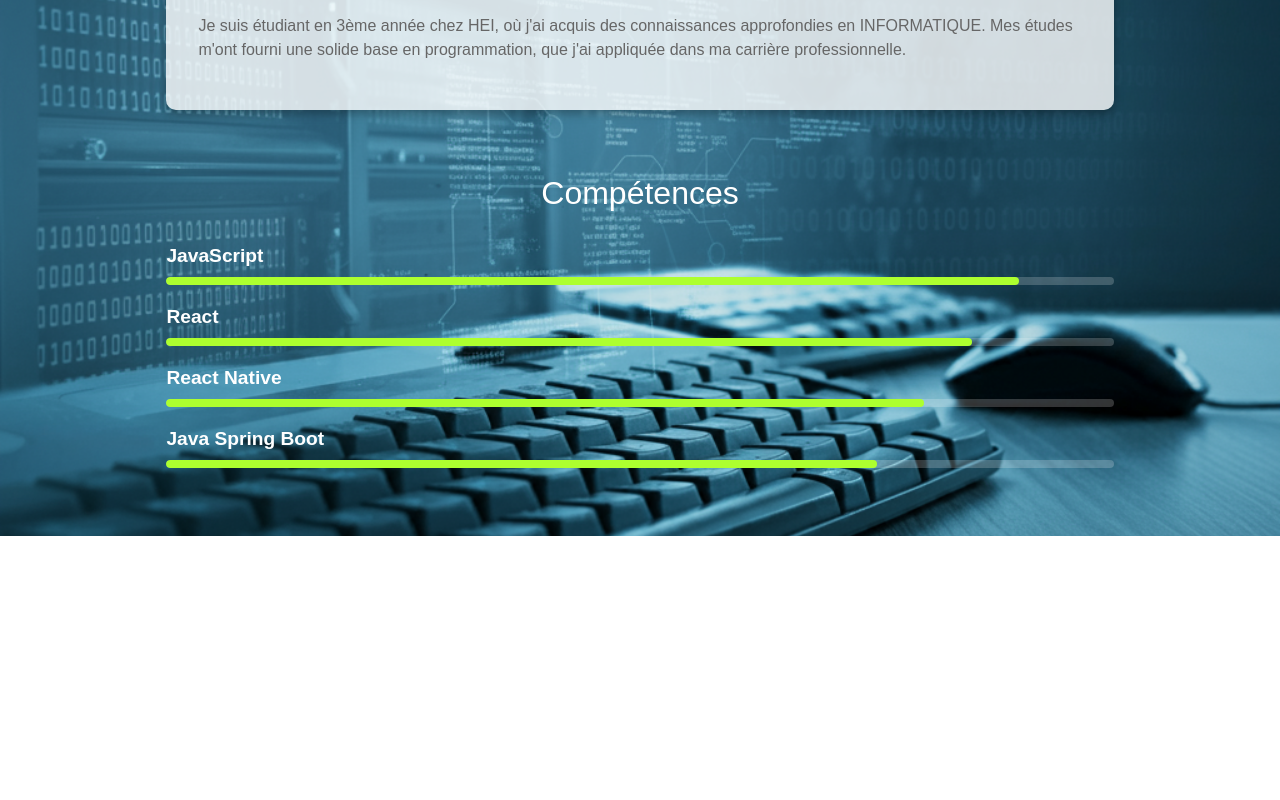
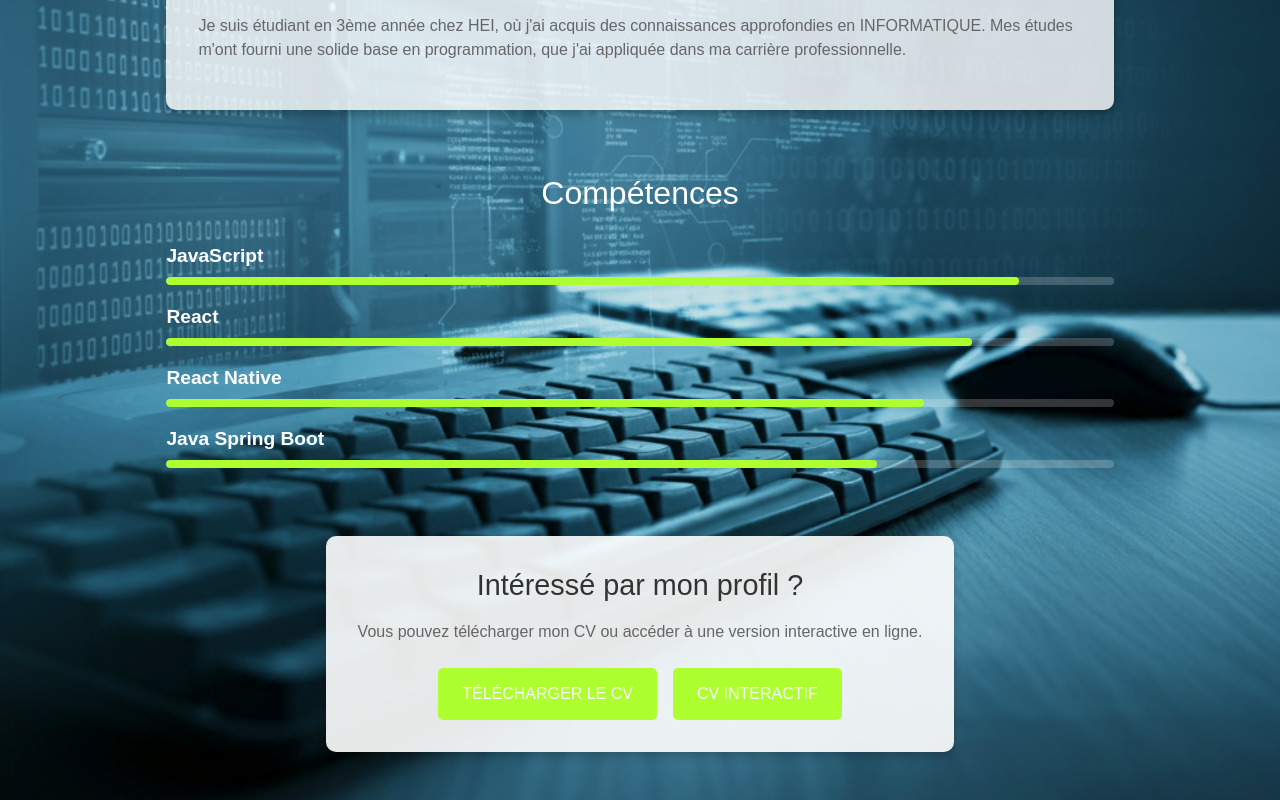
Before and after one commit to fetraandri/my-portfolio, a React (Create React App) app: page /about in a window 1280 px wide. Shown: the part 484-1284 px from the top of the page. Before the commit the page ends 1020 px from the top, so only its background shows below. Built offline with nearby package versions, Linux system fonts and the light colour scheme.

Commit message:
feat: add my curriculum vitae and cvinteractif pages

```diff
--- /dev/null
+++ b/src/components/DownloadCV.js
@@ -0,0 +1,25 @@
+import React from 'react';
+import './styles/DownloadCV.css';
+
+function DownloadCV() {
+  const handleDownload = () => {
+    window.open('https://drive.google.com/uc?export=download&id=12Qfr7of9UKfu-KQt-oMHYHaSe-Rs8siU', '_blank');
+  };
+
+  return (
+    <div className="cv-section">
+      <h3>Intéressé par mon profil ?</h3>
+      <p>Vous pouvez télécharger mon CV ou accéder à une version interactive en ligne.</p>
+      <div className="cv-buttons">
+        <button onClick={handleDownload} className="cv-button">
+          Télécharger le CV
+        </button>
+        <a href="/cv-interactif" className="cv-button-link">
+          CV Interactif
+        </a>
+      </div>
+    </div>
+  );
+}
+
+export default DownloadCV;
--- /dev/null
+++ b/src/components/styles/DownloadCV.css
@@ -0,0 +1,43 @@
+.cv-section {
+    text-align: center;
+    margin-top: 3rem;
+    padding: 2rem;
+    background: rgba(255, 255, 255, 0.9);
+    border-radius: 10px;
+    box-shadow: 0 4px 10px rgba(0, 0, 0, 0.2);
+  }
+
+  .cv-section h3 {
+    font-size: 1.8rem;
+    color: #333;
+    margin-bottom: 1rem;
+  }
+
+  .cv-section p {
+    font-size: 1rem;
+    color: #666;
+    margin-bottom: 1.5rem;
+  }
+
+  .cv-buttons {
+    display: flex;
+    gap: 1rem;
+    justify-content: center;
+  }
+
+  .cv-button, .cv-button-link {
+    background-color: greenyellow;
+    border: none;
+    padding: 0.8rem 1.5rem;
+    font-size: 1rem;
+    color: white;
+    text-transform: uppercase;
+    border-radius: 5px;
+    cursor: pointer;
+    text-decoration: none;
+    transition: background-color 0.3s ease;
+  }
+
+  .cv-button:hover, .cv-button-link:hover {
+    background-color: darkgreen;
+  }
--- a/src/pages/About.js
+++ b/src/pages/About.js
@@ -2,6 +2,8 @@ import React from 'react';
 import { useSpring, animated } from 'react-spring';
 import './styles/About.css';
 import profileImage from '../pages/styles/profil/profile.jpg';
+import DownloadCV from '../components/DownloadCV';
+
 
 const SkillBar = ({ skill, percentage }) => {
   const props = useSpring({
@@ -46,6 +48,7 @@ function About() {
         <SkillBar skill="React Native" percentage={80} />
         <SkillBar skill="Java Spring Boot" percentage={75} />
       </div>
+      <DownloadCV />
     </div>
   );
 }
--- /dev/null
+++ b/src/pages/CvInteractif.js
@@ -0,0 +1,19 @@
+import React from 'react';
+import './styles/CvInteractif.css';
+
+function CvInteractif() {
+  return (
+    <div className="cv-page">
+      <h1>Mon CV Interactif</h1>
+      <iframe
+        src="https://drive.google.com/file/d/12Qfr7of9UKfu-KQt-oMHYHaSe-Rs8siU/preview"
+        title="CV de Fetra"
+        width="100%"
+        height="800px"
+        allow="autoplay"
+      ></iframe>
+    </div>
+  );
+}
+
+export default CvInteractif;
--- /dev/null
+++ b/src/pages/styles/CvInteractif.css
@@ -0,0 +1,16 @@
+.cv-page {
+    text-align: center;
+    padding: 2rem;
+    background-color: white;
+  }
+
+  .cv-page h1 {
+    margin-bottom: 1.5rem;
+    color: #333;
+  }
+
+  iframe {
+    border: none;
+    box-shadow: 0px 4px 10px rgba(0, 0, 0, 0.1);
+    border-radius: 10px;
+  }
--- a/src/routes.js
+++ b/src/routes.js
@@ -4,6 +4,7 @@ import Home from './pages/Home';
 import Contact from './pages/Contact';
 import About from './pages/About';
 import Portfolio from './pages/Portfolio';
+import CvInteractif from './pages/CvInteractif';
 
 const NotFound = () => <h2>404 Page Not Found</h2>;
 
@@ -14,6 +15,7 @@ const AppRoutes = () => {
       <Route path="/contact" element={<Contact />} />
       <Route path="/about" element={<About />} />
       <Route path="/portfolio" element={<Portfolio />} />
+      <Route path="/cv-interactif" element={<CvInteractif />} />
 
 
       {/*  */}
```
